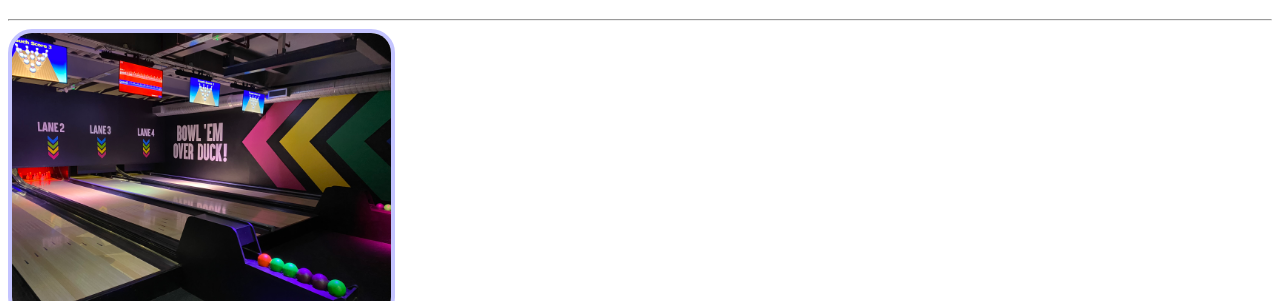
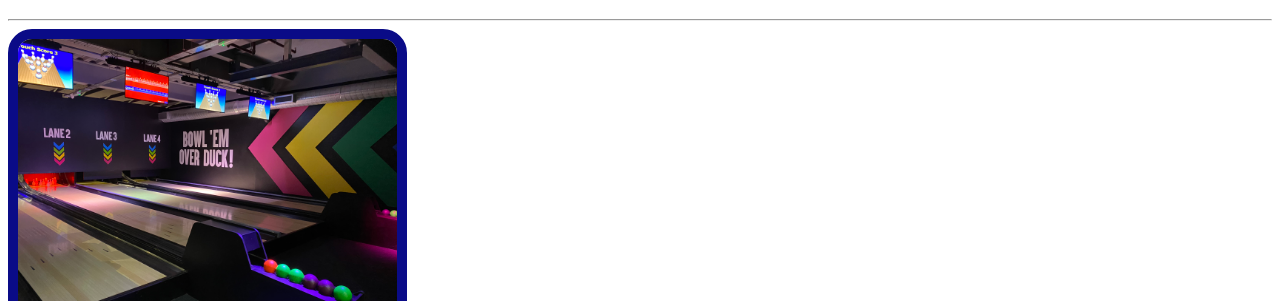
Before and after one commit to PROBROS12/Birthday-Invatation, a plain HTML site: page index.html in a window 1280 px wide. Shown: the part 81-382 px from the top of the page. Drawn offline with Linux system fonts and the light colour scheme.

Commit message:
Update index.html

```diff
--- a/index.html
+++ b/index.html
@@ -8,7 +8,7 @@
         width: 30%;
         height: 30%;
         border-radius: 24px;
-        border: 4px solid rgb(196, 196, 255);
+        border: 10px solid rgb(10, 11, 135);
     }
     .wonder{
       font-family: 'Poppins', Arial, sans-serif;
```
